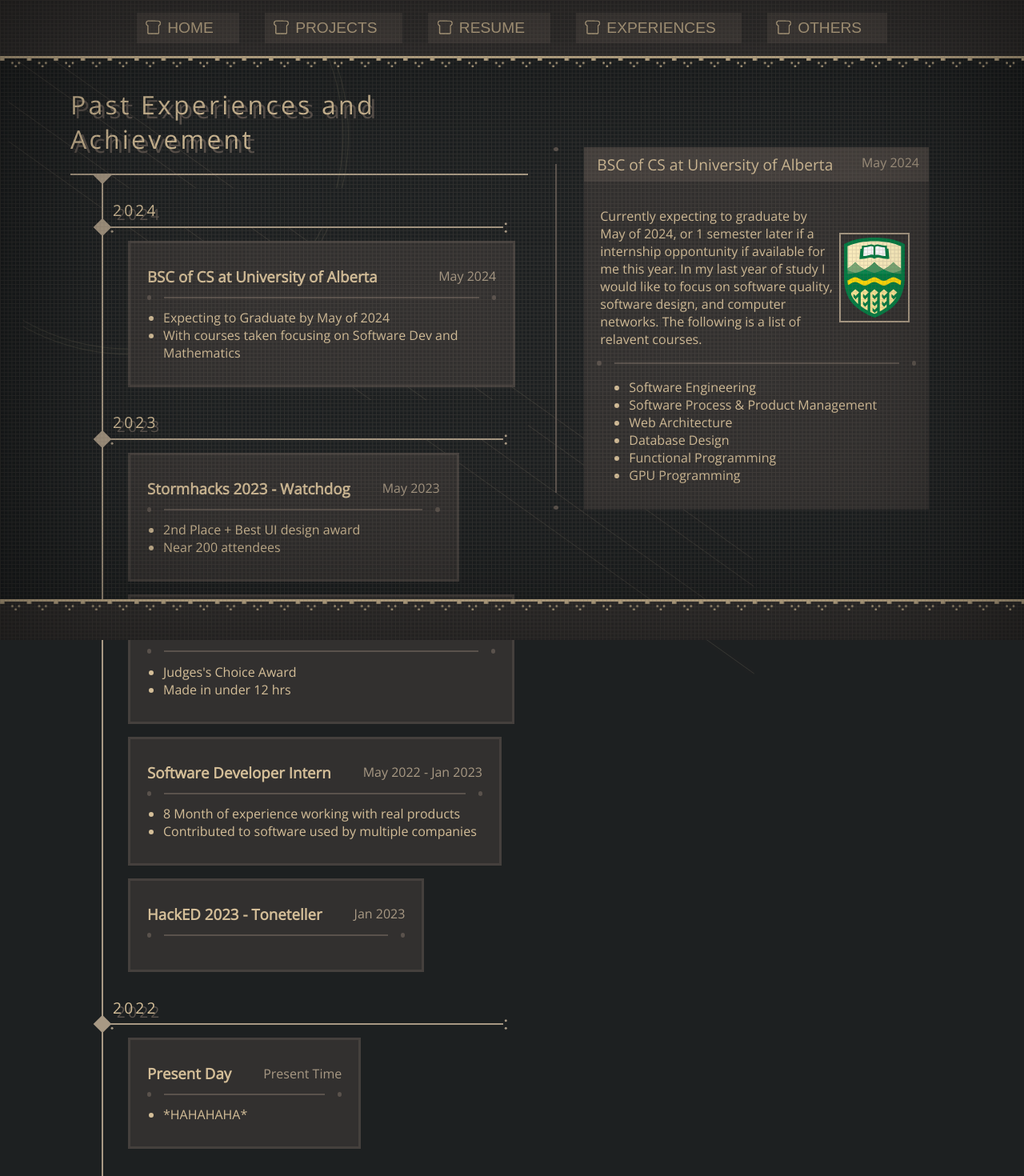
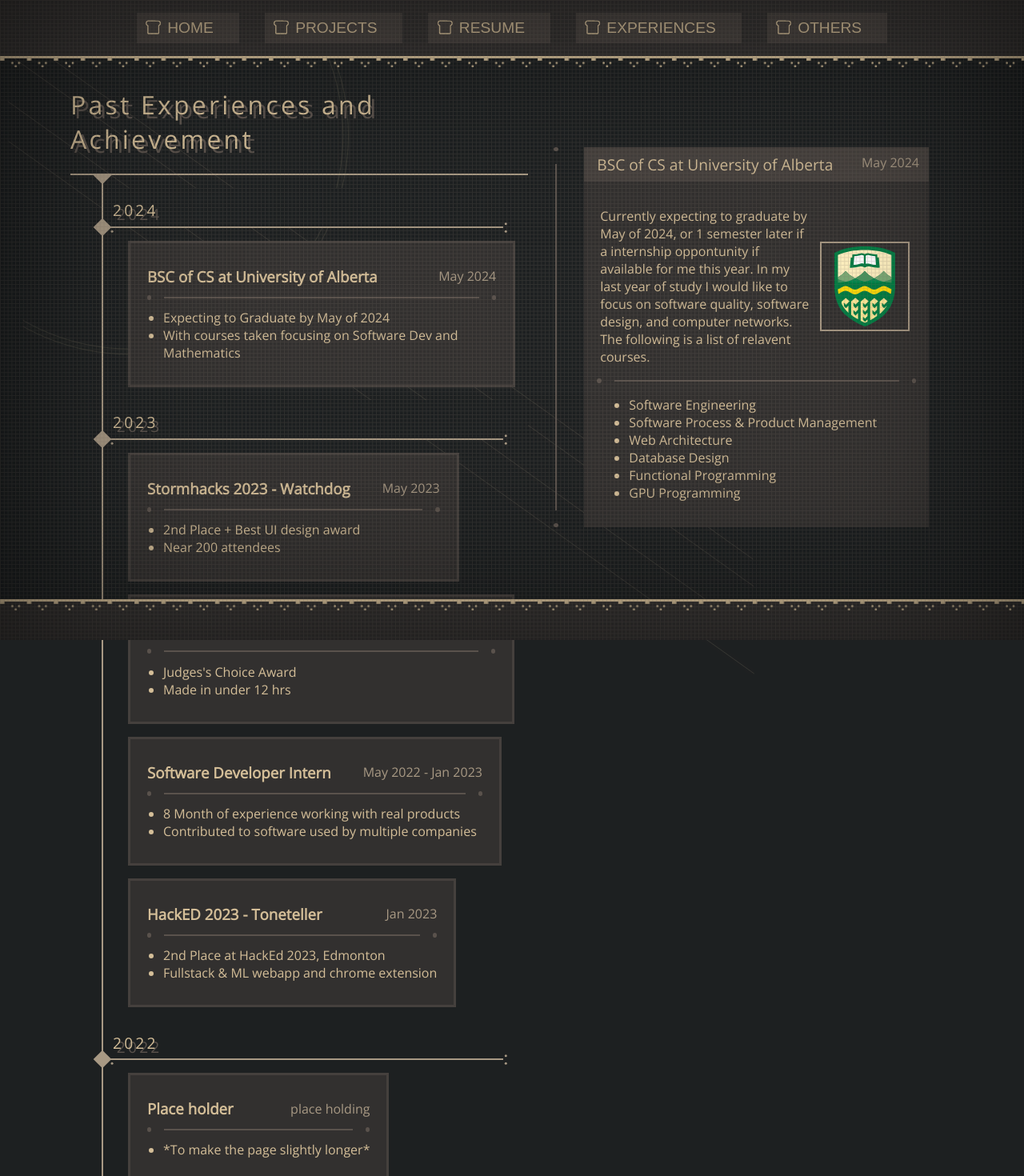
Before and after one commit to goldentoaste/goldentoaste.github.io, a SvelteKit app: page /experiences in a window 1280 px wide. Shown: the top 1470 px of the page at 80% size. Built offline with nearby package versions, Linux system fonts and the light colour scheme.

Commit message:
toneteller added

```diff
--- a/src/routes/(main)/experiences/+page.svelte
+++ b/src/routes/(main)/experiences/+page.svelte
@@ -101,17 +101,43 @@
                 {
                     title: "HackED 2023 - Toneteller",
                     duration: "Jan 2023",
-                    details: [],
+                    details: [
+                        "2nd Place at HackEd 2023, Edmonton",
+                        "Fullstack & ML webapp and chrome extension"
+                    ],
+                    logoSrc:"experience/toneteller.svg",
+                    description: `
+                    Toneteller is a app for users who(for various reasons) have difficaulties in telling the emotions
+                    underlying a text message. Toneteller uses ML sentiment analysis tools to detect the tone of the message
+                    and display it to the user. The analysis results are injected into the webpage the user is currently viewing
+                    via the accompanying chrome extension.
+                    <br/>
+                    <br/>
+                    Toneteller won second place at HackEd 2023, hosted at the University of Alberta. The hackathon had roughly 300 total
+                    hackers, with 70 submitted projects. Toneteller was received well amongst the event participants, as we saw over 200 unique visitors
+                    to our website, and over 1500 api calls according to our Google Cloud analytics.
+                    <br/>
+                    <br/>
+                    Devpost: <a href="https://devpost.com/software/toneteller"> here</a> <br/>
+                    Try it now: <a href="https://hackathon-hacked2023.github.io/DivineInspiration/">here</a>
+                    `,
+                    moreDetails:[
+                        "Winning second place out of 70 projects",
+                        "Frontend: React, Chrome Extension Api",
+                        "Backend: Python, Django, Hugging Face",
+                        "Deployment: Google Cloud Run"
+                    ]
                 },
+
             ],
         },
         {
             year: "2022",
             items: [
                 {
-                    title: "Present Day",
-                    duration: "Present Time",
-                    details: ["*HAHAHAHA*"],
+                    title: "Place holder",
+                    duration: "place holding",
+                    details: ["*To make the page slightly longer*"],
                 },
             ],
         },
--- a/src/routes/(main)/experiences/ExpPage.svelte
+++ b/src/routes/(main)/experiences/ExpPage.svelte
@@ -34,8 +34,8 @@
     let startingHeight = 0;
     let bottomGap = 150; // in px
     let vlineHeight = spring(0, {
-        precision: 2,
-        stiffness: 0.07,
+        precision: 3,
+        stiffness: 0.05,
         damping: 0.7,
     });
 
@@ -72,15 +72,12 @@
             mounted = true;
             bodyResized();
             startingHeight = line.getBoundingClientRect().top;
-            console.log(
-                "owo",
-                windowHeight,
-                bottomGap,
-                startingHeight,
-                maxScroll,
-                windowHeight - bottomGap - startingHeight + maxScroll
-            );
         }, 50);
+
+
+        setTimeout(()=>{
+            line.style.setProperty("transition", "none")
+        }, 1000)
     });
 </script>
 
@@ -249,7 +246,7 @@
     }
 
     .boxtop > img {
-        width: 100px;
+        min-width: 100px;
         height: fit-content;
         max-height: 100px;
         border: 2px solid var(--fg-alt);
```
Also changed, not shown: static/experience/toneteller.svg (added).
